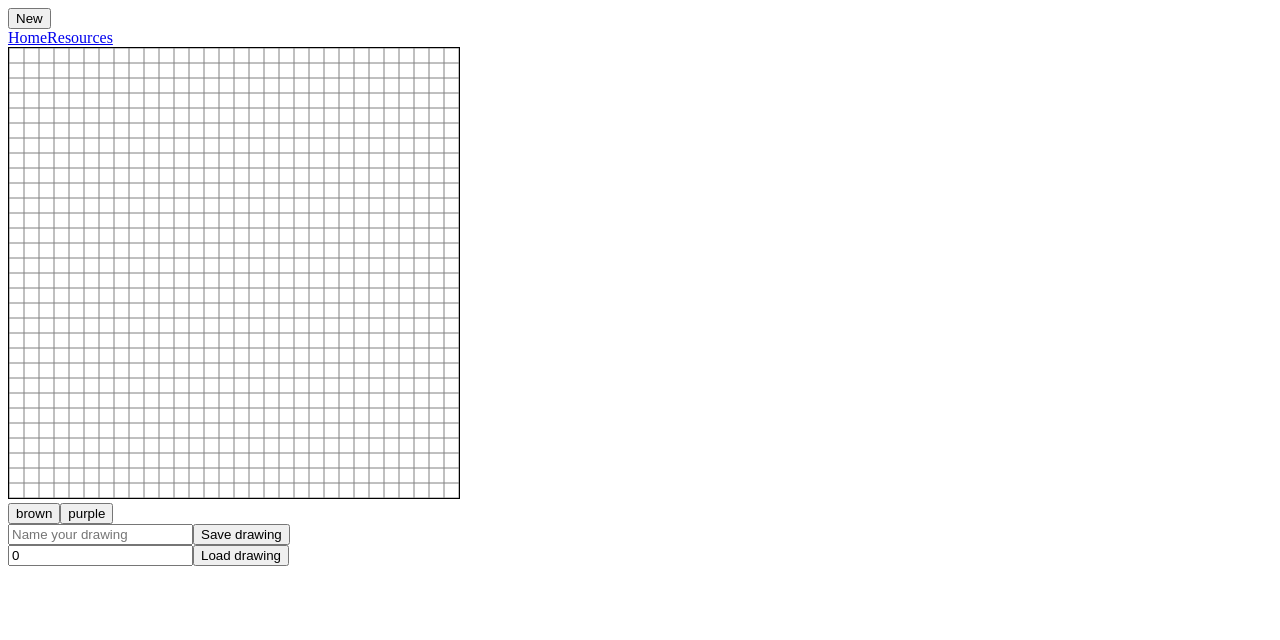
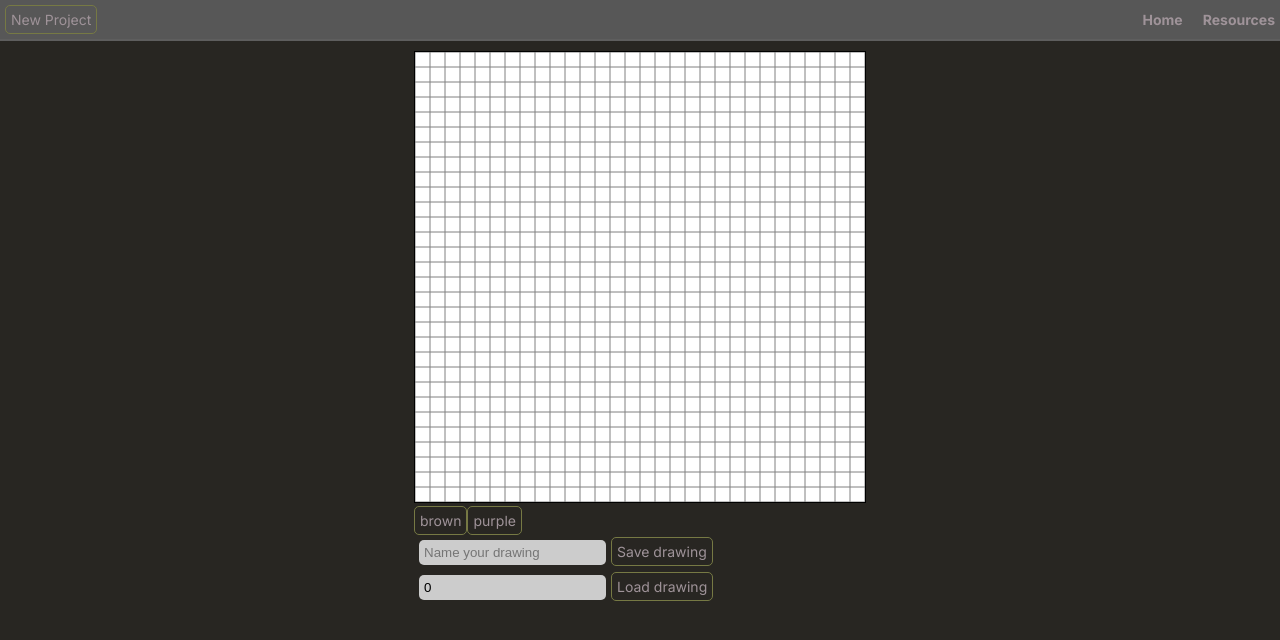
Before and after one commit to Wadowski-Grzegorz/Pixeliz, a React (Vite) app in the folder frontend/: page / in a window 1280 px wide. Shown: the top 640 px of the page. Built offline with nearby package versions, Linux system fonts and the light colour scheme.

Commit message:
style(api): Adding styles to application

```diff
--- a/frontend/src/App.jsx
+++ b/frontend/src/App.jsx
@@ -11,6 +11,7 @@ function App() {
     <BrowserRouter>
       <Navbar/>
 
+      <div className="app">
         <Routes>
           <Route path="login" element={<Login/>}/>
           <Route path="register" element={<Register/>}/>
@@ -19,6 +20,7 @@ function App() {
           <Route path="/drawing/:id" element={<PixelDraw/>}/>
           <Route path="/resources" element={<PixelResources/>}/>
         </Routes>
+      </div>
 
     </BrowserRouter>
   );
--- a/frontend/src/components/Draw/PixelDraw.jsx
+++ b/frontend/src/components/Draw/PixelDraw.jsx
@@ -138,7 +138,7 @@ const PixelDraw = () => {
     }
 
     return(
-        <>
+        <div className="pixel-draw">
             <canvas
                 ref={canvasRef}
                 width={columns * PIXEL_SIZE}
@@ -177,7 +177,7 @@ const PixelDraw = () => {
                     <button onClick={() => loadDrawing(drawingId)}>Load drawing</button>
                 </div>
             </div>
-        </>
+        </div>
     );
 }
 
--- a/frontend/src/components/Login.jsx
+++ b/frontend/src/components/Login.jsx
@@ -24,7 +24,7 @@ const Login = () =>{
 
     return(
         <>
-            <h1>Login page</h1>
+            <h1>Login</h1>
             <form onSubmit={handleSubmit}>
                 <label>
                     Login:
--- a/frontend/src/components/Navbar.tsx
+++ b/frontend/src/components/Navbar.tsx
@@ -13,9 +13,9 @@ function Navbar(){
 
     return(
         <>
-            <nav>
+            <nav className="navbar">
                 <div>
-                    <button onClick={togglePop}>New</button>
+                    <button onClick={togglePop}>New Project</button>
                 </div>
 
                 <div>
@@ -23,7 +23,6 @@ function Navbar(){
                     <Link to="/Resources">Resources</Link>
                 </div>
             </nav>
-
             <div>
                 {formSeen ? <PixelCreateForm togglePop={togglePop}/> : null}
             </div>
--- a/frontend/src/components/PixelResources.jsx
+++ b/frontend/src/components/PixelResources.jsx
@@ -21,12 +21,12 @@ const PixelResources = () =>{
     return(
         <>
             <h1>Resources</h1>
-            <div>
+            <div className="resources">
                 {
                     drawings.map((d) =>
-                        <li key={d.id}>
-                            <Link to={`/drawing/${d.id}`}>{d.name || "drawing"}</Link>
-                        </li>
+                        <Link to={`/drawing/${d.id}`} key={d.id} className="tile">
+                            <li>{d.name || "drawing"}</li>
+                        </Link>
                     )
                 }
             </div>
--- a/frontend/src/components/Register.jsx
+++ b/frontend/src/components/Register.jsx
@@ -25,7 +25,7 @@ const Register = () =>{
 
     return(
         <>
-            <h1>Register page</h1>
+            <h1>Register</h1>
             <form onSubmit={handleSubmit}>
                 <label>
                     Username:
--- a/frontend/src/index.css
+++ b/frontend/src/index.css
@@ -1,68 +1,115 @@
-/* :root {
-  font-family: system-ui, Avenir, Helvetica, Arial, sans-serif;
-  line-height: 1.5;
-  font-weight: 400;
+@import url('https://fonts.googleapis.com/css2?family=Inter:ital,opsz,wght@0,14..32,100..900;1,14..32,100..900&display=swap');
 
-  color-scheme: light dark;
-  color: rgba(255, 255, 255, 0.87);
-  background-color: #242424;
-
-  font-synthesis: none;
-  text-rendering: optimizeLegibility;
-  -webkit-font-smoothing: antialiased;
-  -moz-osx-font-smoothing: grayscale;
+body{
+    background-color: #282622;
+    margin: 0 0 0 0;
+    height: 100%;
+    font-size: 14px;
+    color: #9F9399;
+    font-family: 'Inter', sans-serif;
 }
 
-a {
-  font-weight: 500;
-  color: #646cff;
-  text-decoration: inherit;
-}
-a:hover {
-  color: #535bf2;
+a{
+    color: #9F9399;
 }
 
-body {
-  margin: 0;
-  display: flex;
-  place-items: center;
-  min-width: 320px;
-  min-height: 100vh;
+button{
+    all: unset;
+    color: #9F9399;
+    cursor: pointer;
+    border: 1px solid #767944;
+    border-radius: 5px;
+    padding: 5px 5px;
+    display: inline-flex;
+    align-items: center;
+    justify-content: center;
 }
 
-h1 {
-  font-size: 3.2em;
-  line-height: 1.1;
+form{
+    display: flex;
+    flex-direction: column;
+
 }
 
-button {
-  border-radius: 8px;
-  border: 1px solid transparent;
-  padding: 0.6em 1.2em;
-  font-size: 1em;
-  font-weight: 500;
-  font-family: inherit;
-  background-color: #1a1a1a;
-  cursor: pointer;
-  transition: border-color 0.25s;
-}
-button:hover {
-  border-color: #646cff;
-}
-button:focus,
-button:focus-visible {
-  outline: 4px auto -webkit-focus-ring-color;
+form label{
+    display: flex;
+    flex-direction: column;
+    margin: 8px 0;
 }
 
-@media (prefers-color-scheme: light) {
-  :root {
-    color: #213547;
-    background-color: #ffffff;
-  }
-  a:hover {
-    color: #747bff;
-  }
-  button {
-    background-color: #f9f9f9;
-  }
-} */
+form input{
+    border: none;
+    border-radius: 5px;
+    margin: 5px 0 0;
+    padding: 10px;
+    background-color: #CCCCCC;
+}
+
+input{
+    border: none;
+    border-radius: 5px;
+    margin: 5px;
+    padding: 5px;
+    background-color: #CCCCCC;
+}
+
+.app{
+    display: flex;
+    flex-direction: column;
+    align-items: center;
+    justify-content: center;
+}
+
+.navbar{
+    display: flex;
+    flex-direction: row;
+    justify-content: space-between;
+    align-items: center;
+    background-color: #575757;
+    border-bottom: 2px solid #5E5E5E;
+    padding: 5px;
+    margin: 0 0 10px 0;
+}
+
+.navbar div{
+    display: flex;
+    flex-direction: row;
+    justify-content: space-between;
+    gap: 20px;
+}
+
+.navbar a{
+    color: #9F9399;
+    text-decoration: none;
+    font-weight: bold;
+}
+
+.resources{
+    display: flex;
+    gap: 15px;
+    flex-wrap: wrap;
+    padding: 5px 15px;
+}
+
+.tile{
+    text-decoration: none;
+    display: block;
+    width: fit-content;
+}
+
+.tile li{
+    list-style: none;
+    background-color: #CCCCCC;
+    padding: 60px 50px;
+    border-radius: 8px;
+    color: #494446;
+}
+
+.tile li:hover{
+    background-color: #9b9a9a;
+}
+
+
+.pixel-draw{
+
+}
```
Also changed, not shown: frontend/src/App.css (deleted, +0 -42 lines). Lines whose indentation alone changed are shown as unchanged.
